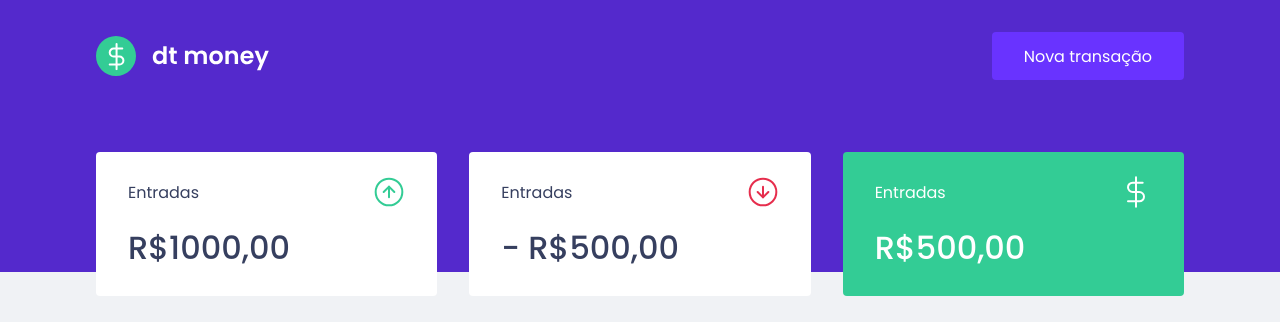
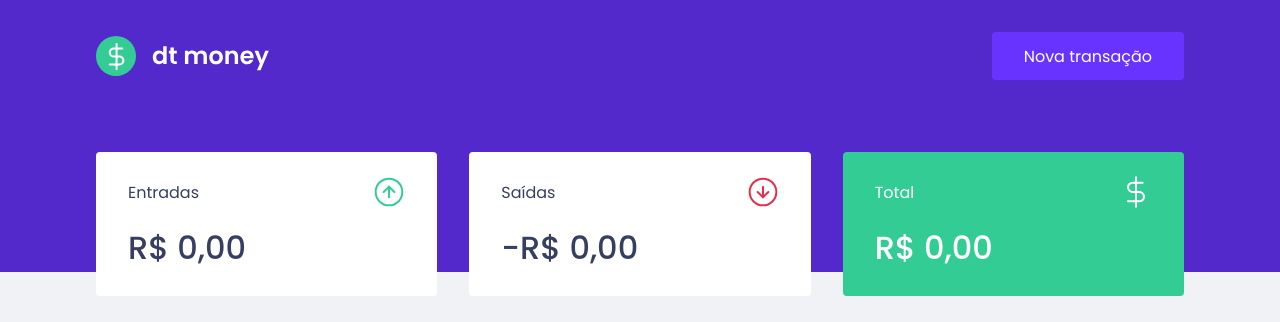
Before and after one commit to gabriel-assana/dtmoney, a React (Create React App) app: page / in a window 1280 px wide. Shown: the top 322 px of the page. Built offline with nearby package versions, Linux system fonts and the light colour scheme; no server answers; what miragejs would draw is missing.

Commit message:
Finalizando Projeto

```diff
--- a/src/components/Summary/index.tsx
+++ b/src/components/Summary/index.tsx
@@ -10,7 +10,21 @@
 
     const { transactions } = useContext(TransactionsContext);
 
-    console.log(transactions)
+    const summary = transactions.reduce((acc, transaction) => {
+        if (transaction.type === "deposit") {
+            acc.deposit += transaction.amount;
+            acc.total += transaction.amount;
+        } else {
+            acc.withdraw += transaction.amount;
+            acc.total -= transaction.amount;
+        }
+
+        return acc;
+    },{
+        deposit: 0,
+        withdraw: 0,
+        total: 0,
+    })
 
     return(
         <Container>
@@ -19,23 +33,38 @@
                     <p>Entradas</p>
                     <img src={incomeImg} alt="Entradas" />
                 </header>
-                <strong>R$1000,00</strong>
+                <strong>
+                    { new Intl.NumberFormat('pt-BR',{
+                        style: 'currency',
+                        currency: 'BRL'
+                    }).format(summary.deposit) }
+                </strong>
             </div>
 
             <div>
                 <header>
-                    <p>Entradas</p>
+                    <p>Saídas</p>
                     <img src={outcomeImg} alt="Saidas" />
                 </header>
-                <strong>- R$500,00</strong>
+                <strong>-
+                    { new Intl.NumberFormat('pt-BR',{
+                        style: 'currency',
+                        currency: 'BRL'
+                    }).format(summary.withdraw) }
+                </strong>
             </div>
 
             <div className='highlight-background'>
                 <header>
-                    <p>Entradas</p>
+                    <p>Total</p>
                     <img src={totalImg} alt="Total" />
                 </header>
-                <strong>R$500,00</strong>
+                <strong>
+                    { new Intl.NumberFormat('pt-BR',{
+                            style: 'currency',
+                            currency: 'BRL'
+                        }).format(summary.total) }
+                </strong>
             </div>
         </Container>
 
```
